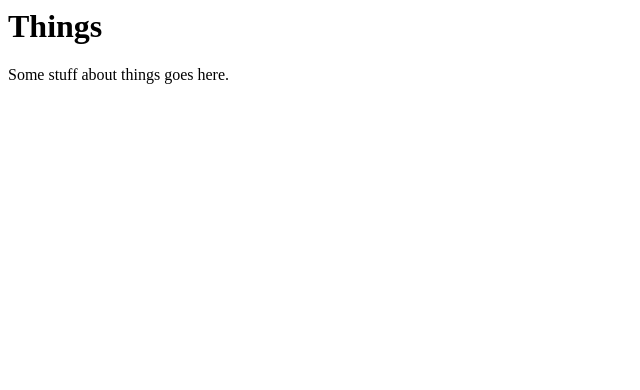
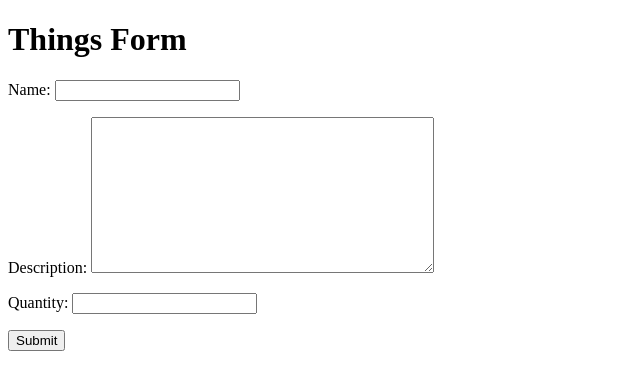
Before and after one commit to KCL-SEG/things-2-probrianz, a Django app: template things/templates/home.html in a window 1280 px wide. Shown: the top 390 px of the page, without its empty margins (0-640 px from the left). Run offline with Django 3.2, Linux system fonts and the light colour scheme; the template is opened without the code that fills it: values that come from a table or form of the project are taken from there, others are empty.

Commit message:
keats exercise 3

```diff
--- a/things/forms.py
+++ b/things/forms.py
@@ -1,3 +1,18 @@
 """Forms of the project."""
+from django import forms
+from .models import Thing
+# Create your forms here.
 
-# Create your forms here.
+class ThingForm(forms.ModelForm):
+    class Meta:
+        model = Thing
+        fields = ['name', 'description', 'quantity']
+
+    description = forms.CharField(widget=forms.Textarea)  # Display description as a Textarea
+    quantity = forms.IntegerField(widget=forms.NumberInput)
+
+    def clean_quantity(self):
+        quantity = self.cleaned_data['quantity']
+        if quantity < 0:
+            raise forms.ValidationError("Quantity must be a positive number.")
+        return quantity
--- a/things/templates/home.html
+++ b/things/templates/home.html
@@ -1,11 +1,14 @@
+<!DOCTYPE html>
 <html>
 <head>
-  <title>Things</title>
+    <title>Home</title>
 </head>
 <body>
-  <h1>
-    Things
-  </h1>
-  <p>Some stuff about things goes here.</p>
+    <h1>Things Form</h1>
+    <form method="post">
+        {% csrf_token %}
+        {{ form.as_p }}
+        <button type="submit">Submit</button>
+    </form>
 </body>
 </html>
```
Also changed, not shown: things/views.py (+12 -0 lines).
